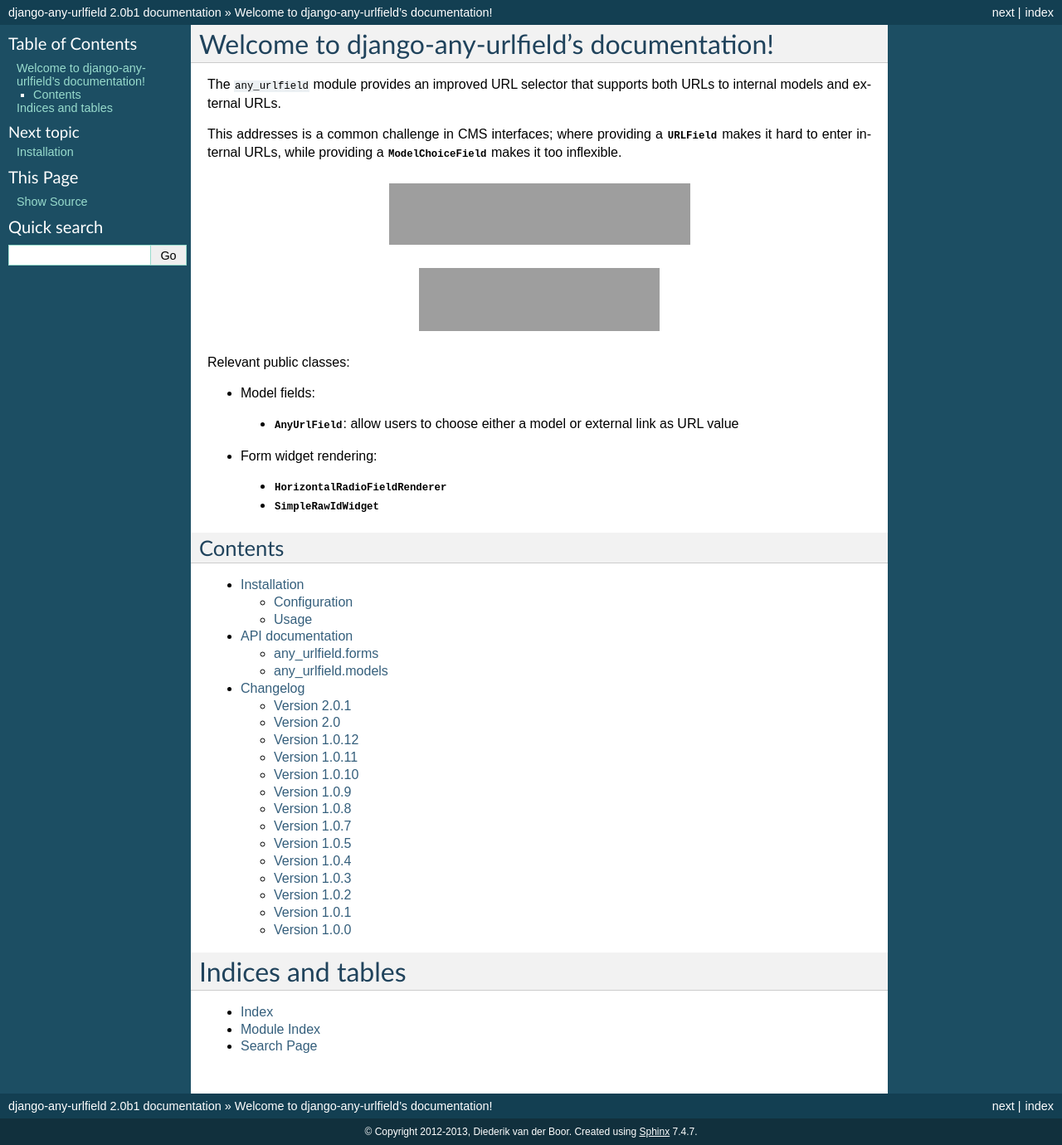
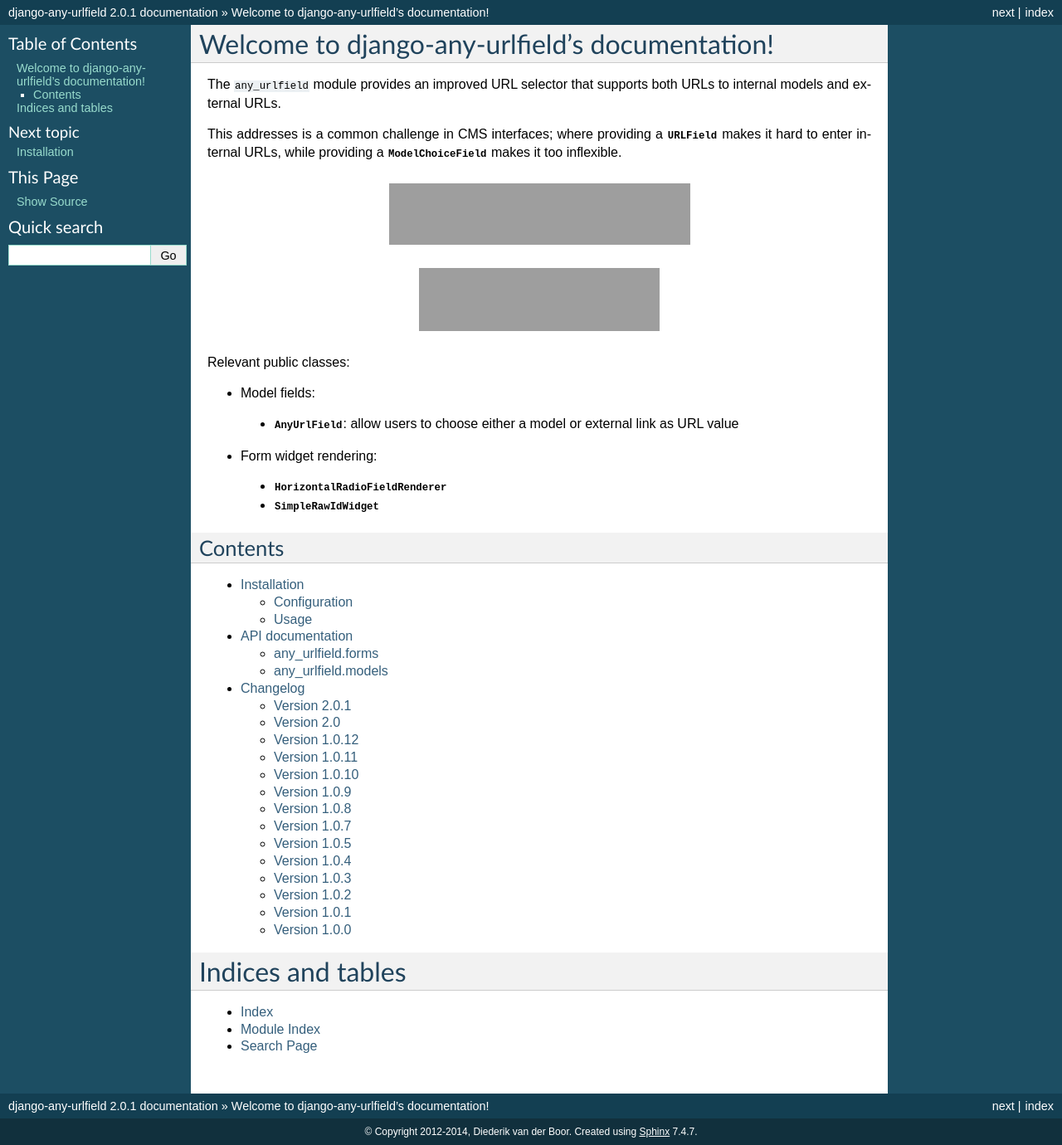
Before and after one commit to edoburu/django-any-urlfield, a Sphinx documentation site: the page built from docs/index.rst, in a window 1280 px wide. Shown: the whole page at 83% size. Built offline with Sphinx 7.4.7, drawn with Linux system fonts in a browser that asks for light colours.

Commit message:
Bump version to 2.0.1

```diff
--- a/any_urlfield/__init__.py
+++ b/any_urlfield/__init__.py
@@ -1,2 +1,2 @@
 # following PEP 386
-__version__ = "2.0"
+__version__ = "2.0.1"
--- a/docs/conf.py
+++ b/docs/conf.py
@@ -46,16 +46,16 @@
 
 # General information about the project.
 project = u'django-any-urlfield'
-copyright = u'2012-2013, Diederik van der Boor'
+copyright = u'2012-2014, Diederik van der Boor'
 
 # The version info for the project you're documenting, acts as replacement for
 # |version| and |release|, also used in various other places throughout the
 # built documents.
 #
 # The short X.Y version.
-version = '2.0'
+version = '2.0.1'
 # The full version, including alpha/beta/rc tags.
-release = '2.0b1'
+release = '2.0.1'
 
 # The language for content autogenerated by Sphinx. Refer to documentation
 # for a list of supported languages.
```
